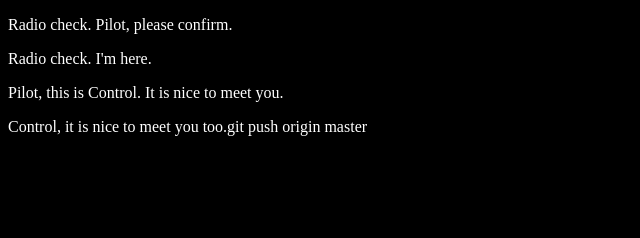
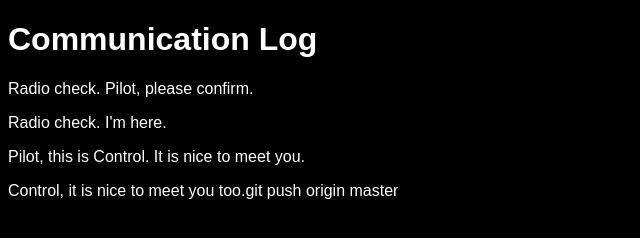
Before and after one commit to jrcharney/communication-log, a plain HTML site: page index.html in a window 1280 px wide. Shown: the whole page, without its empty margins (0-640 px from the left). Drawn offline with Linux system fonts and the light colour scheme.

Commit message:
Added header changed style

```diff
--- a/index.html
+++ b/index.html
@@ -6,6 +6,7 @@
   <link rel="stylesheet" href="./styles.css">
  </head>
  <body>
+  <h1>Communication Log</h1>
   <p>Radio check. Pilot, please confirm.</p>
   <p>Radio check. I'm here.</p>
   <p>Pilot, this is Control. It is nice to meet you.</p>
--- a/styles.css
+++ b/styles.css
@@ -1,4 +1,5 @@
 body {
     color: white;
     background-color: black;
+    font-family: Arial, Helvetica, sans-serif;
 }
```
